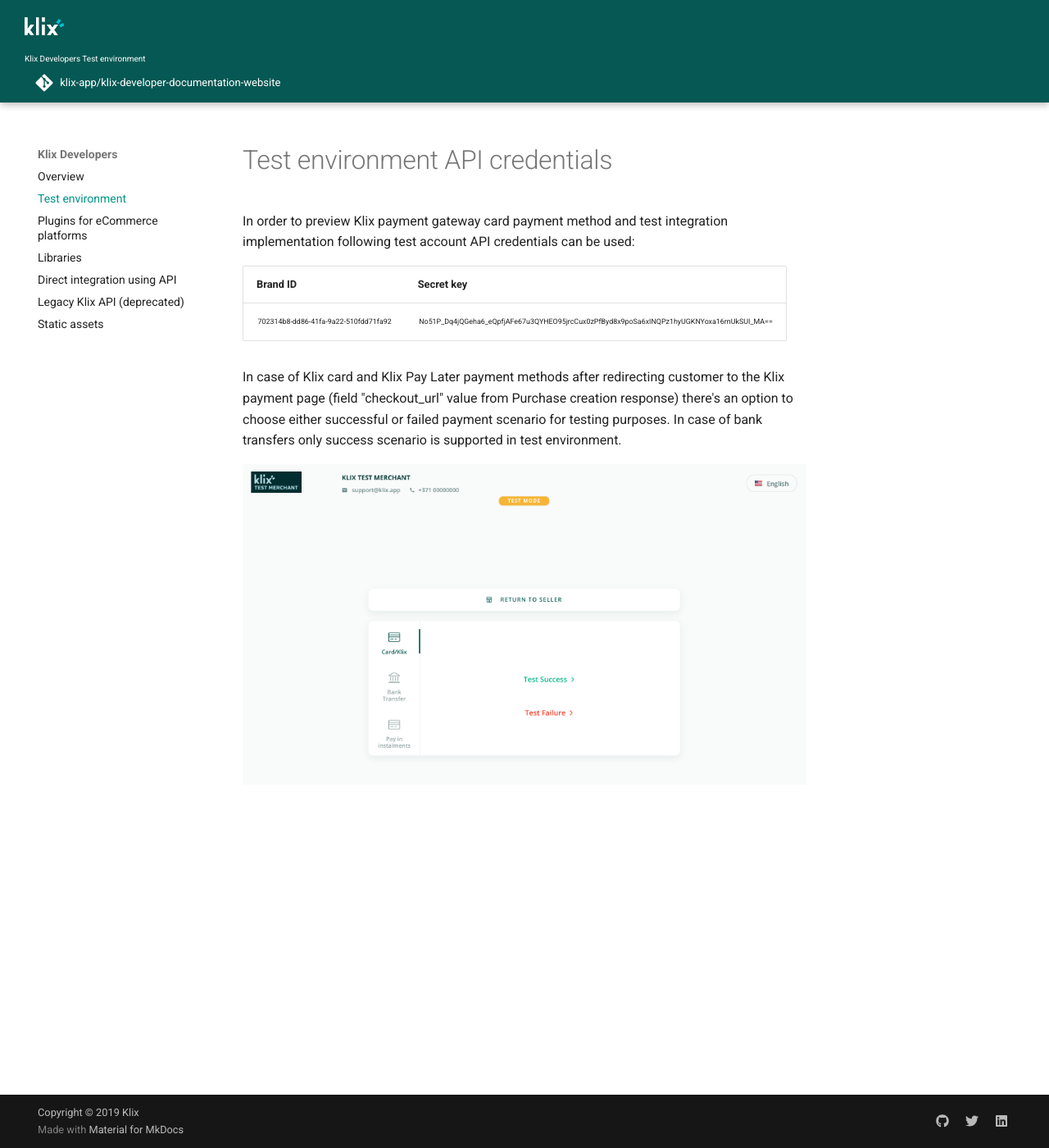
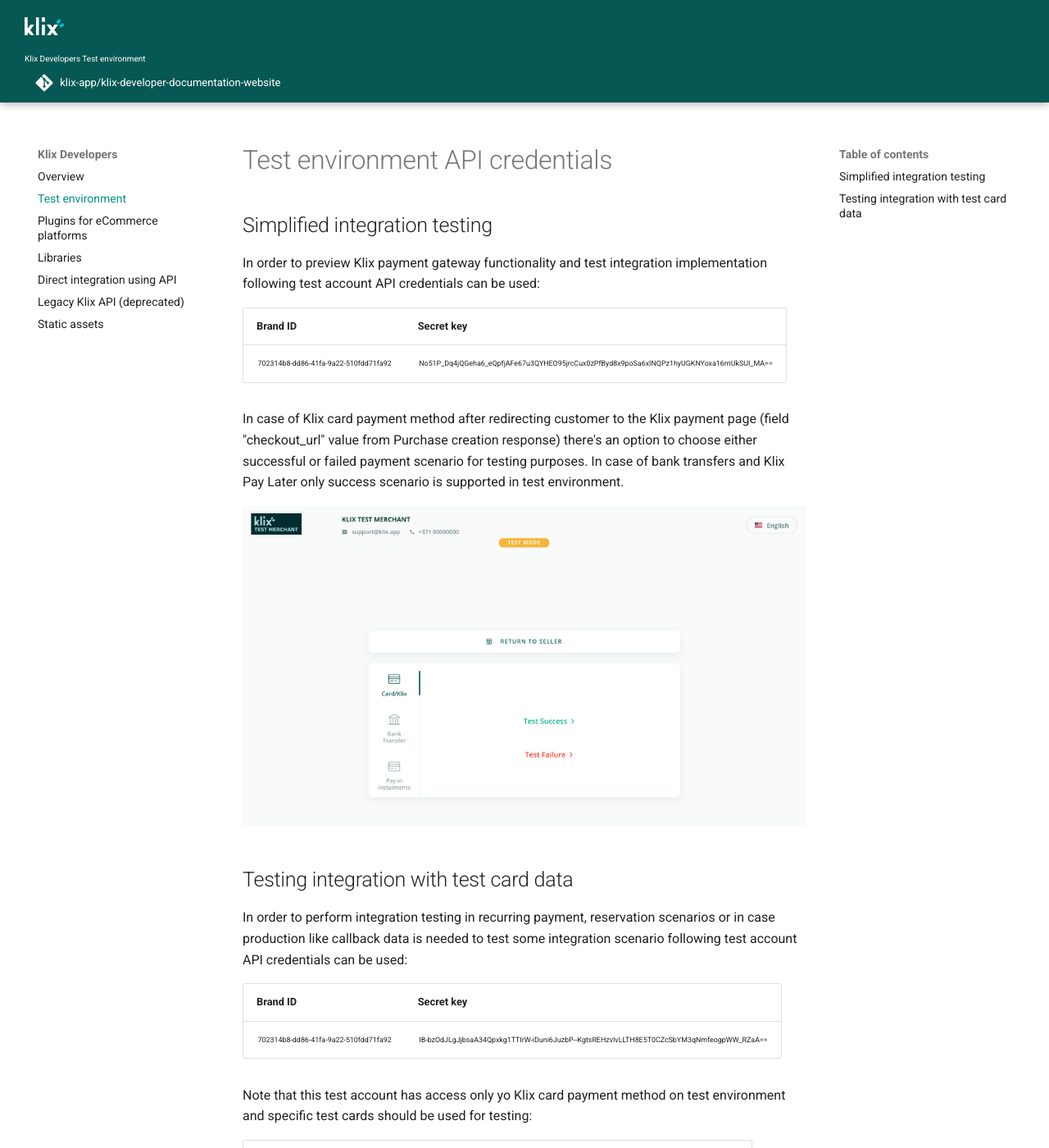
Before and after one commit to klix-app/klix-developer-documentation-website, an MkDocs documentation site: the page built from docs/test-environment.md, in a window 1280 px wide and 1400 px high. Shown: the whole window at 82% size. Built offline with MkDocs 1.6.1 and Material for MkDocs 9.7.7, drawn with Linux system fonts in a browser that asks for light colours; a script that is not in the unit is left out; comment, search, counter and statistics services are not loaded; some of the changed text lies outside the part shown.

Commit message:
Return card integration API credentials in order to be able test recurring payments and reservations

```diff
--- a/docs/test-environment.md
+++ b/docs/test-environment.md
@@ -1,11 +1,32 @@
 # Test environment API credentials
 
-In order to preview Klix payment gateway card payment method and test integration implementation following test account API credentials can be used:
+## Simplified integration testing
+
+In order to preview Klix payment gateway functionality and test integration implementation following test account API credentials can be used:
 
 | Brand ID                                                  | Secret key                                                                                                     |
 |-----------------------------------------------------------|----------------------------------------------------------------------------------------------------------------|
-| <sub><sup>702314b8-dd86-41fa-9a22-510fdd71fa92</sup></sub>| <sub><sup>No51P_Dq4jQGeha6_eQpfjAFe67u3QYHEO95jrcCux0zPfByd8x9poSa6xINQPz1hyUGKNYoxa16rnUkSUI_MA==</sup></sub>|
+| <sub><sup>702314b8-dd86-41fa-9a22-510fdd71fa92</sup></sub>| <sub><sup>No51P_Dq4jQGeha6_eQpfjAFe67u3QYHEO95jrcCux0zPfByd8x9poSa6xINQPz1hyUGKNYoxa16rnUkSUI_MA==</sup></sub> |
 
-In case of Klix card and Klix Pay Later payment methods after redirecting customer to the Klix payment page (field "checkout_url" value from Purchase creation response) there's an option to choose either successful or failed payment scenario for testing purposes. In case of bank transfers only success scenario is supported in test environment.
+In case of Klix card payment method after redirecting customer to the Klix payment page (field "checkout_url" value from Purchase creation response) there's an option to choose either successful or failed payment scenario for testing purposes. In case of bank transfers and Klix Pay Later only success scenario is supported in test environment.
 
 ![Choose successful or failed payment scenario](images/testing_integration.png "Tesing integration")
+
+## Testing integration with test card data
+
+In order to perform integration testing in recurring payment, reservation scenarios or in case production like callback data is needed to test some integration scenario following test account API credentials can be used:
+
+| Brand ID                                                  | Secret key                                                                                                     |
+|-----------------------------------------------------------|----------------------------------------------------------------------------------------------------------------|
+| <sub><sup>702314b8-dd86-41fa-9a22-510fdd71fa92</sup></sub>| <sub><sup>IB-bzOdJLgJjbsaA34Qpxkg1TTIrW-iDuni6JuzbP--KgtsREHzvIvLLTH8E5T0CZcSbYM3qNmfeogpWW_RZaA== </sup></sub>|
+
+Note that this test account has access only yo Klix card payment method on test environment and specific test cards should be used for testing:
+
+| Issuer     | PAN                 | CVV | Expiry date | 3D secure password |
+|------------|---------------------|-----|-------------|--------------------|
+| VISA       | 4314 2200 0000 0056 | 123 | 01/22       | hint               |
+| MASTERCARD | 5413 3300 0000 0019 | 589 | 01/22       | hint               |
+
+Any cardholder name can be used with these cards.
+
+Please try to make payment with both cards in case one card payments fails.
```
Also changed, not shown: docs/images/ecommerce-platforms/prestashop/10_preview_klix_payment_method.png (deleted), docs/images/ecommerce-platforms/prestashop/1_login.png (deleted), docs/images/ecommerce-platforms/prestashop/2_open_module_manager.png (deleted), docs/images/ecommerce-platforms/prestashop/3_upload_module_button.png (deleted), docs/images/ecommerce-platforms/prestashop/4_select_module_file.png (deleted), docs/images/ecommerce-platforms/prestashop/5_press_configure_module.png (deleted), docs/images/ecommerce-platforms/prestashop/6_configure_module.png (deleted), docs/images/ecommerce-platforms/prestashop/7_translate_module.png (deleted), docs/images/ecommerce-platforms/prestashop/8_choose_language.png (deleted), docs/images/ecommerce-platforms/prestashop/9_provide_translations.png (deleted).
